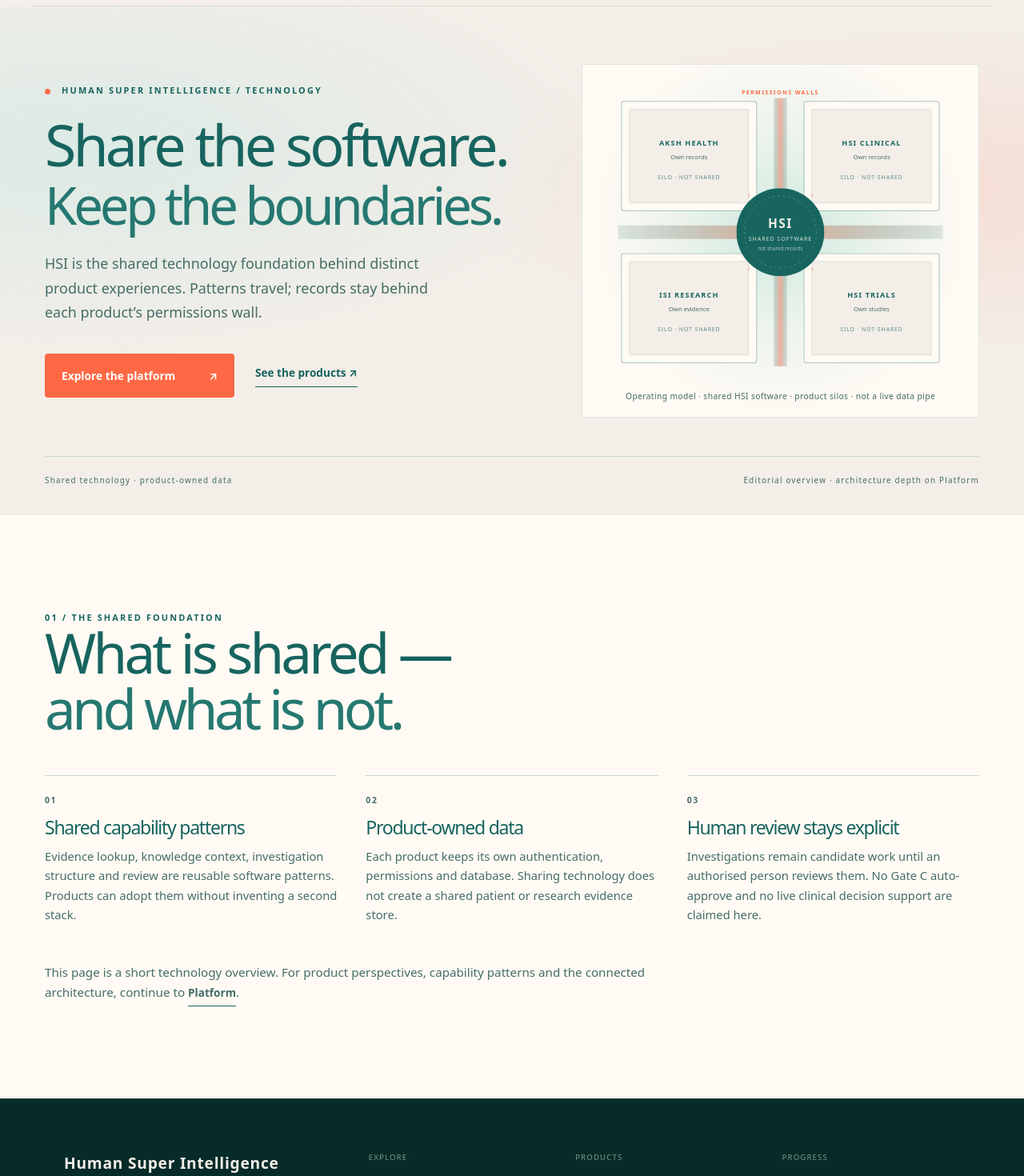
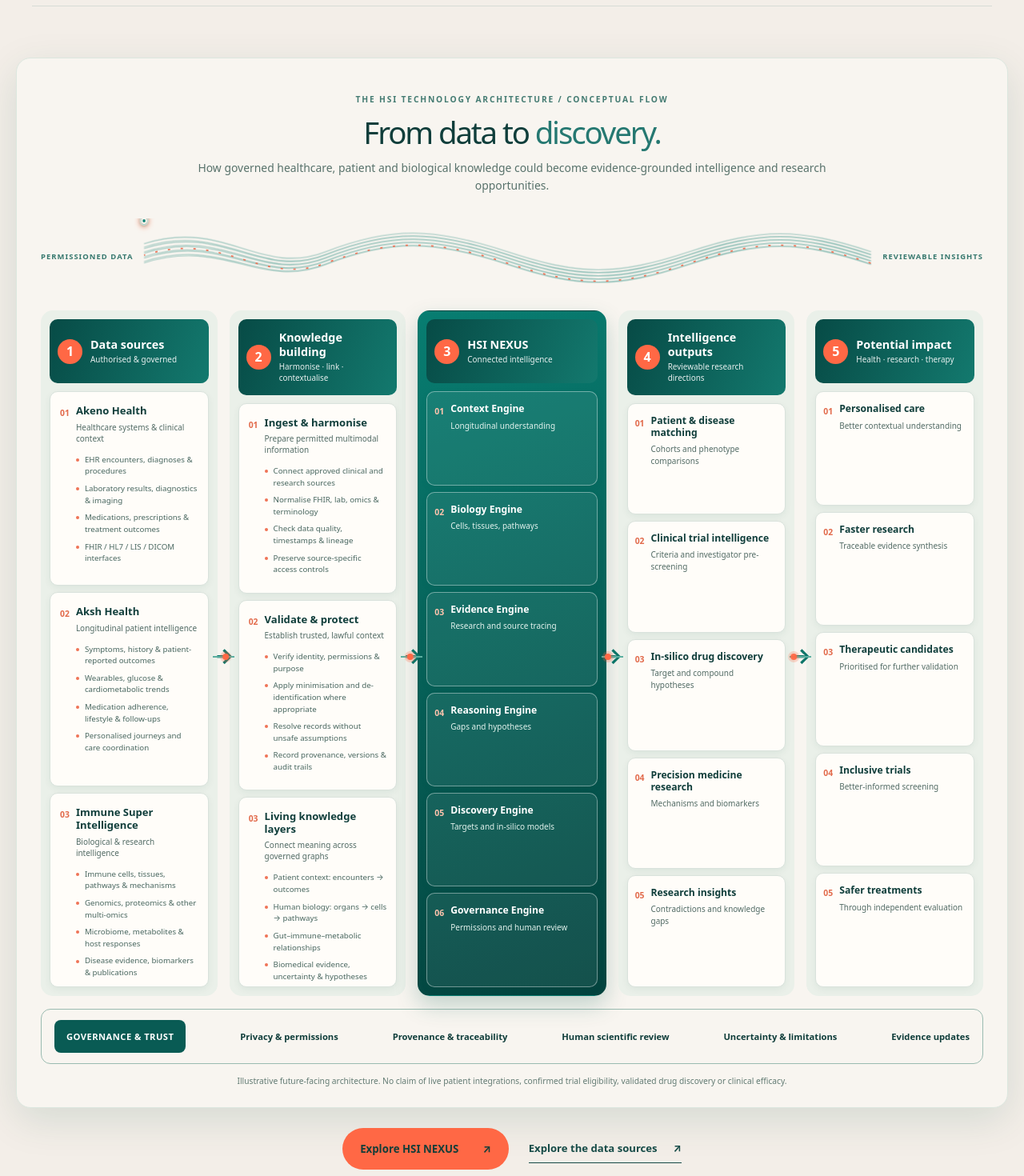
Before and after one commit to gnaneshwer23/hsi-core, a React (Vite) app in the folder site/: page /technology in a window 1280 px wide. Shown: the part 80-1550 px from the top of the page at 80% size. Built offline with nearby package versions, Linux system fonts and the light colour scheme; a web font is replaced by a local one.

Commit message:
Restore full HSI NEXUS Technology page and interactive discovery flow
* Restore complete HSI NEXUS Technology experience and retain page metadata

* Align restored Technology navigation regression test with current primaryNav module

```diff
--- a/site/src/pages/Technology.tsx
+++ b/site/src/pages/Technology.tsx
@@ -1,115 +1,90 @@
-import { useEffect } from "react";
+import { useEffect, useState } from "react";
 import { Link } from "react-router-dom";
-import { SharedSoftwareArt } from "../components/platform/PlatformArt";
-import { PRODUCT_NAME, PRODUCT_SHORT } from "../lib/brand";
-import "../styles/hsi-editorial.css";
-import "../styles/platform.css";
+import "../styles/technology.css";
+import { TechnologyFlow } from "../components/TechnologyFlow";
 
-const PAGE_TITLE = `Technology — ${PRODUCT_NAME}`;
-const PAGE_DESCRIPTION =
-  "How Human Super Intelligence shares technology patterns across products while keeping each product’s data and permissions separate. Not clinical decision support.";
-
-const pillars = [
-  {
-    number: "01",
-    title: "Shared capability patterns",
-    body: "Evidence lookup, knowledge context, investigation structure and review are reusable software patterns. Products can adopt them without inventing a second stack.",
-  },
-  {
-    number: "02",
-    title: "Product-owned data",
-    body: "Each product keeps its own authentication, permissions and database. Sharing technology does not create a shared patient or research evidence store.",
-  },
-  {
-    number: "03",
-    title: "Human review stays explicit",
-    body: "Investigations remain candidate work until an authorised person reviews them. No Gate C auto-approve and no live clinical decision support are claimed here.",
-  },
+const sources = [
+  { id: "akeno", number: "01", name: "Akeno Health", label: "Connected healthcare infrastructure", state: "Ecosystem vision", description: "Hospitals, encounters, EHRs, diagnostics, laboratories, pharmacy, imaging and care delivery. Authorised interfaces can supply longitudinal clinical context without giving the research layer unrestricted record access.", data: ["EHR / FHIR", "HL7 / LIS", "Imaging / DICOM", "Medication history"], route: "/akeno" },
+  { id: "aksh", number: "02", name: "Aksh Health", label: "Patient intelligence", state: "Product development", description: "Patient-generated symptoms, metabolic and diabetes monitoring, wearables, lifestyle observations and follow-up workflows add individual context where consent, purpose and permissions allow.", data: ["Patient observations", "Glucose and metabolic trends", "Wearables", "Patient journeys"], route: "/for-aksh" },
+  { id: "isi", number: "03", name: "Immune Super Intelligence", label: "Biological and scientific intelligence", state: "Research development", description: "Immune cells, tissues, pathways, mechanisms, biomarkers, disease phenotypes and research evidence can be investigated through governed, versioned scientific knowledge.", data: ["Immune cell atlas", "Pathways and mechanisms", "Biomarkers", "SSc / RA evidence"], route: "/for-isi" },
+  { id: "research", number: "04", name: "Biomedical research ecosystem", label: "External evidence and computational research", state: "Integration direction", description: "Published studies, permitted omics datasets, disease registries, trial criteria and computational models are potential evidence sources. Every integration requires source rights and validation.", data: ["Literature", "Genomics / proteomics", "Trial registries", "In-silico models"], route: "/science" },
+] as const;
+const engine = [
+  { name: "Context", detail: "Resolve the question and permitted data context. Identity, purpose and authorisation are checked at source boundaries." },
+  { name: "Biology", detail: "Relate phenotypes to organs, tissues, immune cells, pathways, biomarkers and molecular targets." },
+  { name: "Evidence", detail: "Retrieve permitted source material, preserve citations, versioning, provenance and contradictory findings." },
+  { name: "Reasoning", detail: "Coordinate bounded analyses, surface missing evidence and propose testable hypotheses with uncertainty." },
+  { name: "Discovery", detail: "Support supervised target prioritisation and future computational screening, docking and model evaluation workflows." },
+  { name: "Governance", detail: "Keep patient facts, literature associations, computational predictions and human-approved scientific claims distinct." },
+] as const;
+const outcomes = [
+  { title: "Patient and cohort matching", description: "Compare permitted phenotypes, biomarkers and research cohort criteria. Patient-level matching requires validated models and authorised access.", status: "Future clinical research capability" },
+  { title: "Clinical trial intelligence", description: "Structure eligibility criteria, identify missing evidence and support investigator-led pre-screening. Never imply confirmed eligibility or enrolment.", status: "Planned governed workflow" },
+  { title: "In-silico drug discovery", description: "Explore targets, candidate molecules, docking, structure-based predictions and computational evaluation. Predicted binding is not proof of efficacy or safety.", status: "Research direction — not a validated drug-discovery service" },
+  { title: "Precision medicine research", description: "Connect disease mechanisms and stratification hypotheses to supporting and conflicting evidence for expert assessment.", status: "Research-led development" },
+] as const;
+const steps = [
+  { title: "A clinical or scientific question", detail: "Example: Which immune pathways merit investigation for a systemic sclerosis phenotype?" },
+  { title: "Permissioned context", detail: "Select authorised patient or research context without merging private records into a public graph." },
+  { title: "Evidence and biology", detail: "Retrieve rights-cleared evidence, trace biological pathways and distinguish association from causation." },
+  { title: "NEXUS investigation", detail: "Compare evidence, identify gaps and generate hypotheses labelled as unvalidated." },
+  { title: "Discovery options", detail: "Consider trial criteria, candidate targets or computational experiments where suitable data and models exist." },
+  { title: "Human scientific review", detail: "Scientists and clinicians assess outputs before any consequential use; no autonomous clinical decisions." },
 ] as const;
 
-/** Thin public Technology page — operating-model story; Platform holds architecture depth. */
 export function Technology() {
   useEffect(() => {
     const previousTitle = document.title;
     const meta = document.querySelector('meta[name="description"]');
     const previousDescription = meta?.getAttribute("content") ?? null;
-
-    document.title = PAGE_TITLE;
-    meta?.setAttribute("content", PAGE_DESCRIPTION);
-
+    document.title = "Technology — Human Super Intelligence";
+    meta?.setAttribute("content", "Explore HSI NEXUS: governed health data, biological evidence, research intelligence, trial matching and in-silico discovery.");
     return () => {
       document.title = previousTitle;
-      if (meta && previousDescription !== null) {
-        meta.setAttribute("content", previousDescription);
-      }
+      if (meta && previousDescription !== null) meta.setAttribute("content", previousDescription);
     };
   }, []);
+  const [sourceIndex, setSourceIndex] = useState(0);
+  const [engineIndex, setEngineIndex] = useState(0);
+  const [journeyIndex, setJourneyIndex] = useState(0);
+  const source = sources[sourceIndex];
+  return <main className="nx-page">
+    <section className="nx-flow-hero" aria-label="Human Super Intelligence data flow to discovery">
+      <div className="nx-wrap">
+        <TechnologyFlow />
+        <div className="nx-flow-actions"><a className="nx-cta" href="#nexus">Explore HSI NEXUS <span aria-hidden="true">↗</span></a><a className="nx-text-link" href="#sources">Explore the data sources <span aria-hidden="true">↗</span></a></div>
+      </div>
+    </section>
 
-  return (
-    <div className="hsi-editorial">
-      <section className="hsi-platform-hero" aria-labelledby="technology-title">
-        <div className="hsi-editorial-wrap hsi-platform-hero-grid">
-          <div className="hsi-platform-hero-copy">
-            <p className="hsi-editorial-kicker">
-              <span className="hsi-coral-dot" /> {PRODUCT_NAME} / TECHNOLOGY
-            </p>
-            <h1 id="technology-title">
-              Share the software.<br />
-              <em>Keep the boundaries.</em>
-            </h1>
-            <p className="hsi-editorial-lede">
-              {PRODUCT_SHORT} is the shared technology foundation behind distinct product
-              experiences. Patterns travel; records stay behind each product’s permissions wall.
-            </p>
-            <div className="hsi-editorial-actions">
-              <Link className="hsi-editorial-button" to="/platform">
-                Explore the platform <span aria-hidden="true">↗</span>
-              </Link>
-              <Link className="hsi-editorial-textlink" to="/products">
-                See the products ↗
-              </Link>
-            </div>
-          </div>
-          <figure className="hsi-idea-figure">
-            <SharedSoftwareArt />
-            <figcaption>
-              Operating model · shared {PRODUCT_SHORT} software · product silos · not a live data
-              pipe
-            </figcaption>
-          </figure>
+    <section className="nx-section nx-inputs" id="sources">
+      <div className="nx-wrap"><div className="nx-section-head"><div><p className="nx-kicker">01 / INTELLIGENCE INPUTS</p><h2>Different sources.<br/><em>One connected direction.</em></h2></div><p>Explore the distinct roles of Akeno, Aksh, ISI and external biomedical research. Each retains its own permissions and provenance.</p></div>
+        <div className="nx-source-layout"><div className="nx-source-tabs" role="group" aria-label="Information source">{sources.map((item, index) => <button key={item.id} type="button" aria-pressed={sourceIndex === index} onClick={() => setSourceIndex(index)}><span>{item.number}</span><strong>{item.name}</strong><small>{item.label}</small></button>)}</div>
+          <article className="nx-source-detail" aria-live="polite"><p className="nx-kicker">{source.state}</p><h3>{source.name}</h3><p>{source.description}</p><div className="nx-chips">{source.data.map(item => <span key={item}>{item}</span>)}</div><Link to={source.route} className="nx-text-link">Explore this domain <span aria-hidden="true">↗</span></Link></article>
         </div>
-        <div className="hsi-editorial-wrap hsi-platform-hero-foot">
-          <span>Shared technology · product-owned data</span>
-          <span>Editorial overview · architecture depth on Platform</span>
+      </div>
+    </section>
+
+    <section className="nx-section nx-engine" id="nexus">
+      <div className="nx-wrap"><div className="nx-section-head"><div><p className="nx-kicker">02 / CONNECTED HEALTH INTELLIGENCE ENGINE</p><h2>Meet <em>HSI NEXUS.</em></h2></div><p>Not a single database or chatbot: a proposed orchestration layer across separately governed data, knowledge, computational models and human review.</p></div>
+        <div className="nx-engine-layout"><div className="nx-engine-orbit"><div className="nx-engine-mark"><small>HSI</small><strong>NEXUS</strong><span>CONNECTED INTELLIGENCE</span></div><div className="nx-engine-orbit-label">Federated by design · Evidence grounded · Human supervised</div></div>
+          <div className="nx-engine-workbench"><div className="nx-engine-tabs" role="group" aria-label="NEXUS intelligence functions">{engine.map((item,index) => <button key={item.name} type="button" aria-pressed={engineIndex === index} onClick={() => setEngineIndex(index)}>{String(index+1).padStart(2,"0")} <strong>{item.name}</strong></button>)}</div><div className="nx-engine-detail" aria-live="polite"><span>INTELLIGENCE FUNCTION / {String(engineIndex+1).padStart(2,"0")}</span><h3>{engine[engineIndex].name} Engine</h3><p>{engine[engineIndex].detail}</p></div></div>
         </div>
-      </section>
+      </div>
+    </section>
 
-      <section className="hsi-editorial-intro hsi-platform-idea" aria-labelledby="tech-pillars-title">
-        <div className="hsi-editorial-wrap">
-          <p className="hsi-editorial-kicker">01 / THE SHARED FOUNDATION</p>
-          <h2 id="tech-pillars-title">
-            What is shared —<br />
-            <em>and what is not.</em>
-          </h2>
-          <div className="hsi-tech-pillars" role="list">
-            {pillars.map((item) => (
-              <article key={item.number} role="listitem">
-                <span aria-hidden="true">{item.number}</span>
-                <h3>{item.title}</h3>
-                <p>{item.body}</p>
-              </article>
-            ))}
-          </div>
-          <p className="hsi-tech-depth-note">
-            This page is a short technology overview. For product perspectives, capability patterns
-            and the connected architecture, continue to{" "}
-            <Link className="hsi-editorial-textlink" to="/platform">
-              Platform
-            </Link>
-            .
-          </p>
-        </div>
-      </section>
-    </div>
-  );
+    <section className="nx-section nx-outcomes" id="outcomes">
+      <div className="nx-wrap"><div className="nx-section-head"><div><p className="nx-kicker">03 / FROM INSIGHT TO RESEARCH APPLICATIONS</p><h2>Intelligence that opens<br/><em>new questions.</em></h2></div><p>Potential downstream applications, each requiring independent validation, appropriate rights and expert oversight.</p></div>
+        <div className="nx-outcome-grid">{outcomes.map((item,index) => <article key={item.title} className="nx-outcome-card"><span className="nx-card-number">{String(index+1).padStart(2,"0")}</span><h3>{item.title}</h3><p>{item.description}</p><div className="nx-status">{item.status}</div></article>)}</div>
+      </div>
+    </section>
+
+    <section className="nx-section nx-journey" id="journey">
+      <div className="nx-wrap"><div className="nx-section-head"><div><p className="nx-kicker">04 / A QUESTION-TO-DISCOVERY JOURNEY</p><h2>Follow the reasoning.<br/><em>Keep the uncertainty.</em></h2></div><p>Explore an illustrative systemic sclerosis investigation. This is an explanatory workflow, not a live patient analysis or scientific finding.</p></div>
+        <div className="nx-journey-layout"><div className="nx-journey-list" role="group" aria-label="Investigation stages">{steps.map((item,index) => <button key={item.title} type="button" aria-pressed={journeyIndex === index} onClick={() => setJourneyIndex(index)}><span>{String(index+1).padStart(2,"0")}</span>{item.title}</button>)}</div><div className="nx-journey-detail" aria-live="polite"><span>STEP {String(journeyIndex+1).padStart(2,"0")} / 06</span><h3>{steps[journeyIndex].title}</h3><p>{steps[journeyIndex].detail}</p><div className="nx-journey-actions"><button type="button" disabled={journeyIndex===0} onClick={() => setJourneyIndex(i => Math.max(0,i-1))}>Previous</button><button type="button" disabled={journeyIndex===steps.length-1} onClick={() => setJourneyIndex(i => Math.min(steps.length-1,i+1))}>Next step →</button></div></div></div>
+      </div>
+    </section>
+
+    <section className="nx-section nx-guardrails"><div className="nx-wrap nx-guardrails-layout"><div><p className="nx-kicker">05 / TRUST IS PART OF THE ARCHITECTURE</p><h2>Connections need<br/><em>accountability.</em></h2></div><div><p>Patient facts, population associations, model predictions and validated scientific evidence are different classes of information. NEXUS must preserve those distinctions.</p><div className="nx-guardrail-grid"><span>Source rights & provenance</span><span>Identity & access boundaries</span><span>Versioned evidence</span><span>Uncertainty & contradiction</span><span>Reproducible model analysis</span><span>Accountable human review</span></div><p className="nx-smallprint">Trial pre-screening does not confirm eligibility. Computational docking and in-silico predictions do not establish drug efficacy, safety or clinical utility. No autonomous diagnosis or prescribing.</p></div></div></section>
+    <section className="nx-section nx-end"><div className="nx-wrap"><p className="nx-kicker">EXPLORE THE CONNECTED ECOSYSTEM</p><h2>One ambition.<br/><em>Many governed pathways.</em></h2><div className="nx-actions"><Link className="nx-cta" to="/platform">Explore the platform <span aria-hidden="true">↗</span></Link><Link className="nx-text-link" to="/for-isi">Explore immune research <span aria-hidden="true">↗</span></Link></div></div></section>
+  </main>;
 }
```
Also changed, not shown: 1 other file (tests, documents, lock files or other folders).
